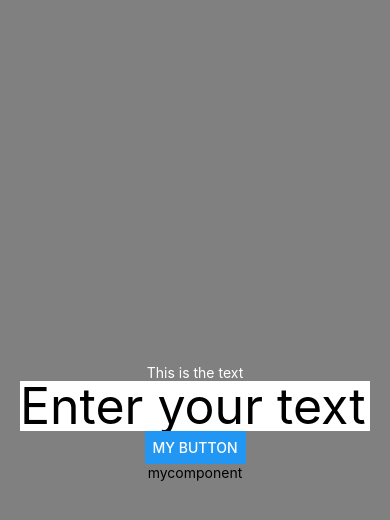
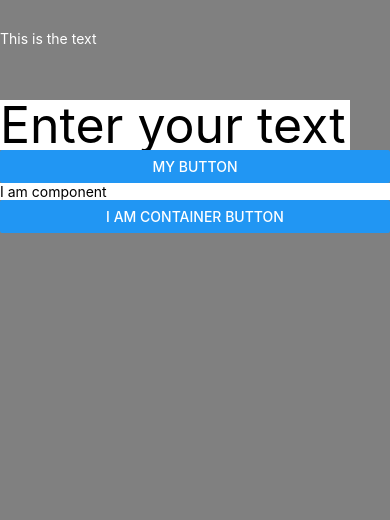
Before and after one commit to pavanbhat1999/Mark-App, a React Native app: screen / in a window 390 px wide. Shown: the top 520 px of the page. Built offline with nearby package versions, Linux system fonts and the light colour scheme.

Commit message:
testing going on

```diff
--- a/App.js
+++ b/App.js
@@ -1,11 +1,12 @@
 import { StatusBar } from 'expo-status-bar';
 import React from 'react';
 import { StyleSheet, Text, View, Button, Alert, ScrollView, SafeAreaView, SafeAreaViewComponent, TextInput } from 'react-native';
-import mycomponent from './components/firstcomponent';
+import Mycomponent from './components/Firstcomponent';
 
 const App = () => {
   return (
-    <View style={styles.container}>
+    <ScrollView style={styles.container}>
+      <View>
       <Text style={textStyle.container}>
         This is the text
 
@@ -15,8 +16,10 @@ const App = () => {
       </TextInput>
       <StatusBar style="auto" />
       <Button title="My button" onPress = {() => Alert.alert('button pressed')} />
-      <Text>mycomponent</Text>
-    </View>
+      <Mycomponent />
+
+      </View>
+    </ScrollView>
   );
 }
 
@@ -25,14 +28,18 @@ const styles = StyleSheet.create({
 
     flex: 1,
     backgroundColor: 'grey',
-    alignItems: 'center',
-    justifyContent: 'center',
+    // alignItems: 'center',
+    // justifyContent: 'center',
+
   },
 });
 
 const textStyle = StyleSheet.create({
   container:{
-    color: 'white'
+    color: 'white',
+    height: 100,
+    position: 'relative',
+    top: 30,
   },
 });
 
--- /dev/null
+++ b/components/Firstcomponent.jsx
@@ -0,0 +1,22 @@
+import { StatusBar } from 'expo-status-bar';
+import React from 'react';
+import { StyleSheet, Text, View, Button } from 'react-native';
+
+const Mycomponent = () => {
+    return (
+        <View>
+          <Text style={styles.container}>I am component</Text>
+          <Button title="I am container Button" style={{}} />
+          <StatusBar style="auto" />
+        </View>
+      );
+}
+
+const styles = StyleSheet.create({
+    container: {
+
+      backgroundColor: '#fff'
+    },
+  });
+
+export default Mycomponent;
--- a/components/firstcomponent.jsx
+++ /dev/null
@@ -1,22 +0,0 @@
-import { StatusBar } from 'expo-status-bar';
-import React from 'react';
-import { StyleSheet, Text, View } from 'react-native';
-
-const mycomponent = () => {
-    return (
-        <View style={styles.container}>
-          <Text>Testing the App</Text>
-          <StatusBar style="auto" />
-        </View>
-      );
-}
-
-const styles = StyleSheet.create({
-    container: {
-      flex: 1,
-      backgroundColor: '#fff',
-      alignItems: 'center',
-      justifyContent: 'center',
-    },
-  });
-export default mycomponent;
```
Also changed, not shown: images/solarized.jpg (added).
